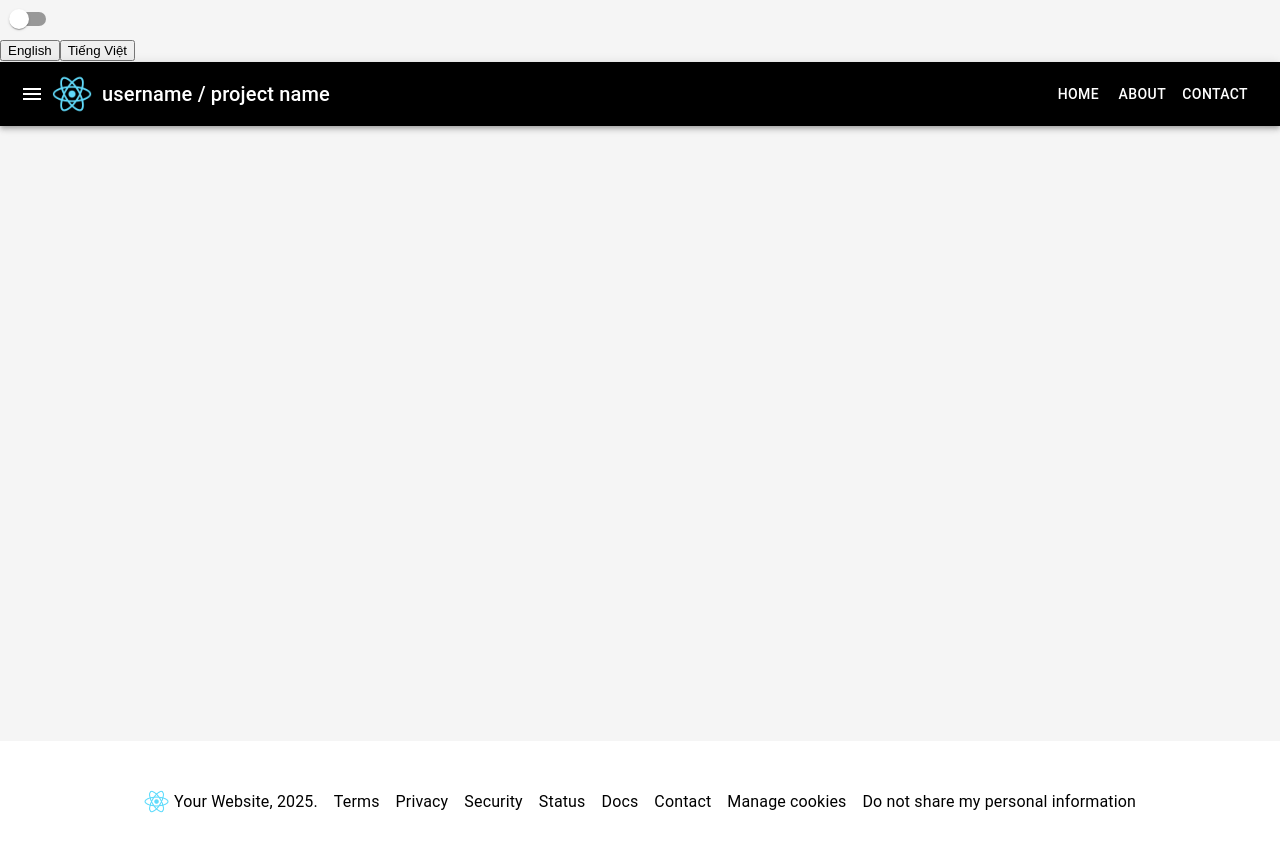
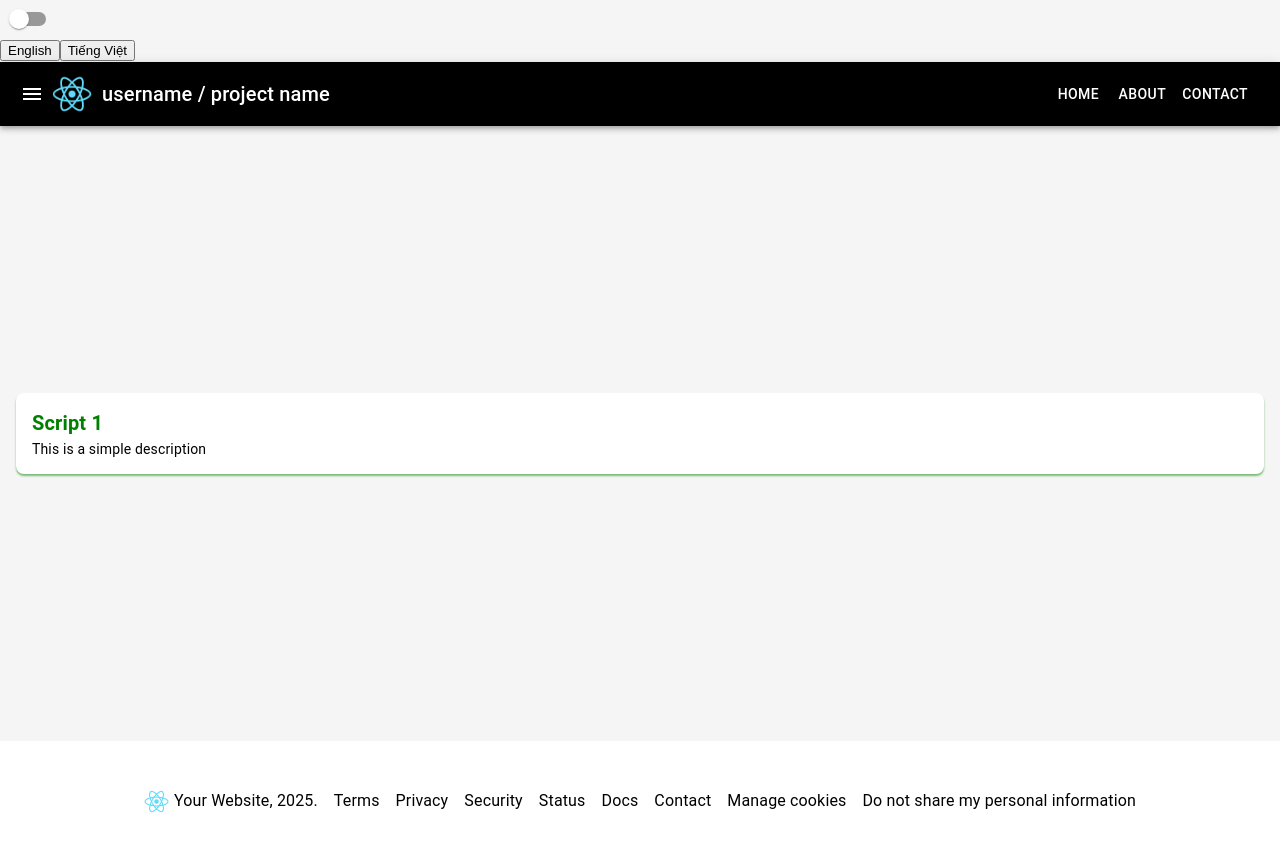
Before and after one commit to thuanvu301103/React.js-project-for-Front-end-server, a React (Create React App) app in the folder fe-server/: page / in a window 1280 px wide. Shown: the top 850 px of the page. Built offline with nearby package versions, Linux system fonts and the light colour scheme.

Commit message:
Create ItemList components

```diff
--- a/fe-server/src/App.js
+++ b/fe-server/src/App.js
@@ -3,6 +3,7 @@ import React, {useState} from 'react';
 import './App.css';
 import Navbar from './components/Navbar';
 import Footer from './components/Footer';
+import { DesListItem } from './components/ListItem';
 import LngSwitch from './components/LngSwitch';
 import { ThemeProvider } from '@mui/material/styles';
 import { lightTheme, darkTheme } from './theme';
@@ -37,6 +38,7 @@ function App() {
             <CssBaseline />
             <div className="main-content">
                 <Navbar />
+                    <DesListItem name="Script 1" description="This is a simple description" />
                 <Footer />
             </div>
         </ThemeProvider>
--- /dev/null
+++ b/fe-server/src/components/ListItem.js
@@ -0,0 +1,49 @@
+import {
+    ListItem, ListItemText,
+    Link, Box
+} from '@mui/material';
+
+const DesListItem = ({ name, description }) => {
+        return (
+            <Box sx={
+                {
+                    bgcolor: 'background.paper',
+                    boxShadow: '0px 2px 2px rgba(0, 128, 0, 0.5)',
+                    m: 2,
+                    borderRadius: '8px'
+                }}
+            >
+                <ListItem>
+                    <ListItemText
+                        primary={
+                            <Link
+                                href="#"
+                                variant="h6"
+                                style={{ color: 'green', textDecoration: 'none', fontWeight: 'bold' }}
+                            >
+                                {name}
+                            </Link>
+                        }
+                        secondary={description}
+                    />
+                </ListItem>
+            </Box>
+        );
+    }
+
+const FileStructListItem = ({ name, isFile }) => {
+    return (
+        <Box sx={{ bgcolor: 'background.paper', m: 2 }}>
+            <ListItem>
+                <ListItemIcon>
+                    {isFile ? <InsertDriveFileOutlinedIcon /> : <FolderIcon />}
+                </ListItemIcon>
+                <ListItemText
+                    primary={name}
+                />
+            </ListItem>
+        </Box>
+    );
+}
+
+export { DesListItem, FileStructListItem };
--- a/fe-server/src/theme.js
+++ b/fe-server/src/theme.js
@@ -14,7 +14,7 @@ const lightTheme = createTheme({
         },
         text: {
             primary: '#000000', // Primary text color
-            secondary: '#ffffff', // Secondary text color
+            secondary: '#000000', // Secondary text color
         },
     },
 });
@@ -33,7 +33,7 @@ const darkTheme = createTheme({
         },
         text: {
             primary: '#ffffff', // Primary text color
-            secondary: '#000000', // Secondary text color
+            secondary: '#E8E8E8', // Secondary text color
         },
     },
 });
```
Also changed, not shown: 1 other file (tests, documents, lock files or other folders).
